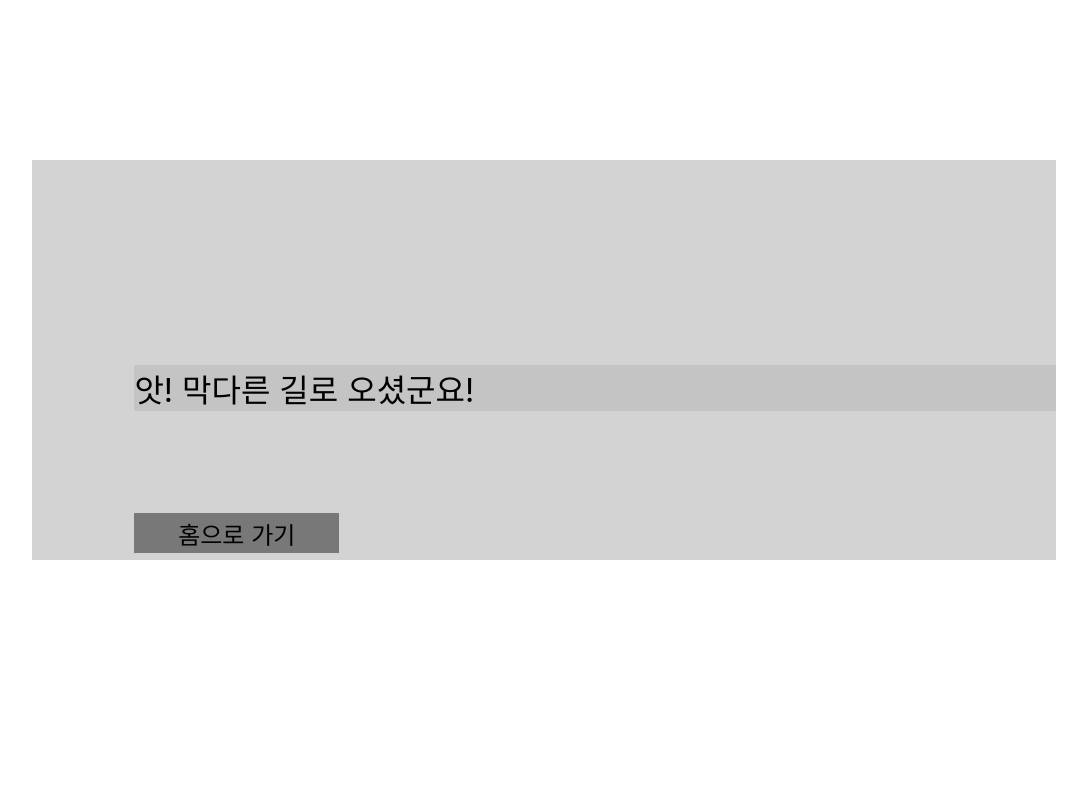
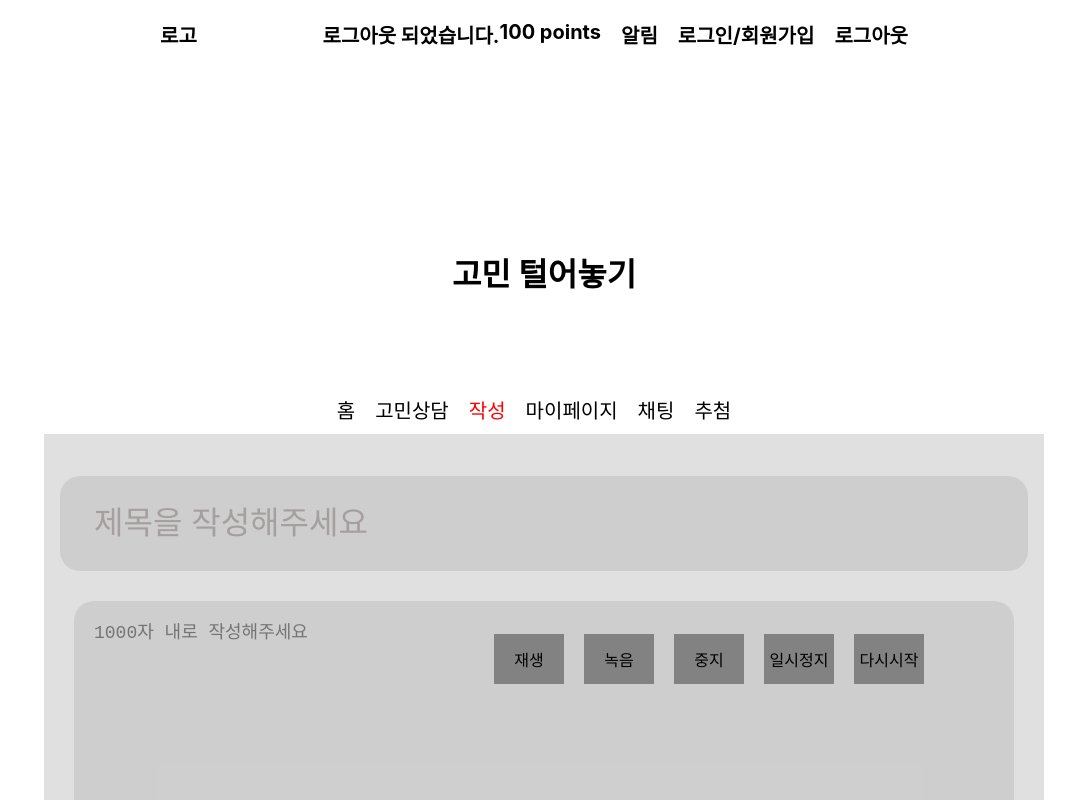
Before and after one commit to hh99-Final-Project/bluemoonFE, a React (Create React App) app: page /write in a window 1280 px wide. Shown: the top 800 px of the page, without its empty margins (96-1183 px from the left). Built offline with nearby package versions, Linux system fonts and the light colour scheme; no server answers.

Commit message:
fix: 다이어리 작성 페이지 route 변경 /post -> /write

```diff
--- a/src/pages/DiaryList.js
+++ b/src/pages/DiaryList.js
@@ -92,7 +92,7 @@ function DiaryList(props) {
           );
         })}
       </CardContainer>
-      <DiaryWriteButton onClick={() => navigate("/post")}>
+      <DiaryWriteButton onClick={() => navigate("/write")}>
         다이어리 쓰기
       </DiaryWriteButton>
     </div>
--- a/src/pages/SelectMode.js
+++ b/src/pages/SelectMode.js
@@ -20,7 +20,7 @@ function SelectMode(props){
                 서비스 이름에서 함께 털어놔요:)
             </ServiceDesc>
             <MoveToDiary>
-                <div onClick={() => navigate('/post')}>고민 털어놓기</div>
+                <div onClick={() => navigate('/write')}>고민 털어놓기</div>
             </MoveToDiary>
 
             <MoveToDiary onClick={() => navigate('/diarylist')}>
--- a/src/pages/WriteDiary.js
+++ b/src/pages/WriteDiary.js
@@ -90,7 +90,6 @@ function WriteDiary(props) {
           <VoiceStop onClick={stopRecord}>중지</VoiceStop>
           <VoiceTempStop onClick={pause}>일시정지</VoiceTempStop>
           <VoiceTempReplay onClick={replay}>다시시작</VoiceTempReplay>
-          <button onClick={testPlay}>소리들리나</button>
         </VoiceContainer>
         <PostButton onClick={onClickHandler}>등록하기</PostButton>
 
--- a/src/shared/App.js
+++ b/src/shared/App.js
@@ -36,7 +36,7 @@ function App() {
             <Routes>
                 <Route path="/" element={<Main />} />
                 <Route path="/signup" element={<SignUp />} />
-                <Route path="/post" element={<WriteDiary />} />
+                <Route path="/write" element={<WriteDiary />} />
                 <Route path="/diarylist" element={<DiaryList />} />
                 <Route path="/select" element={<SelectMode />} />
                 <Route path="/diary/:id" element={<DiaryDetail />} />
--- a/src/shared/CategoryBar.js
+++ b/src/shared/CategoryBar.js
@@ -34,7 +34,7 @@ function CategoryBar(props) {
             <Post header={currentHeader}
                   onClick={() => {
                       setCurrentHeader('포스트')
-                      navigate('/post')
+                      navigate('/write')
                   }}>
                 작성
             </Post>
```
